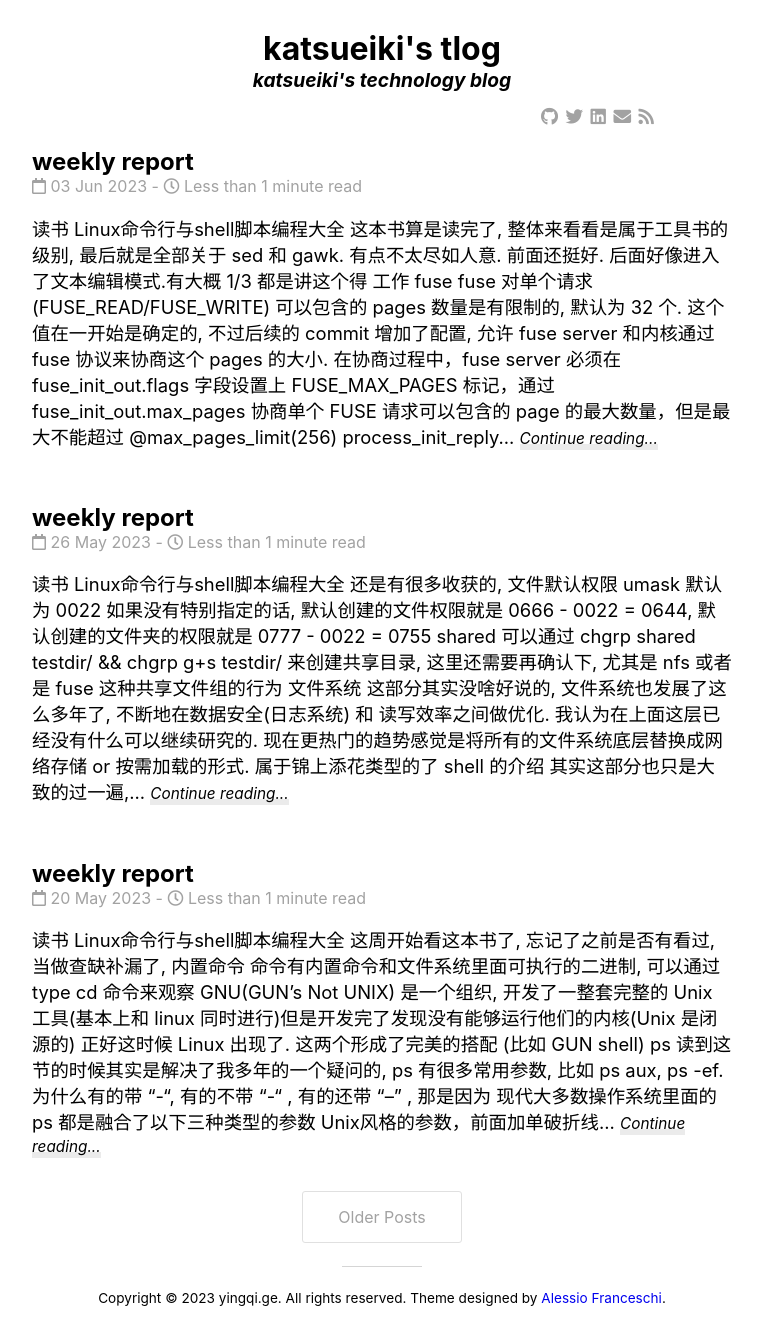
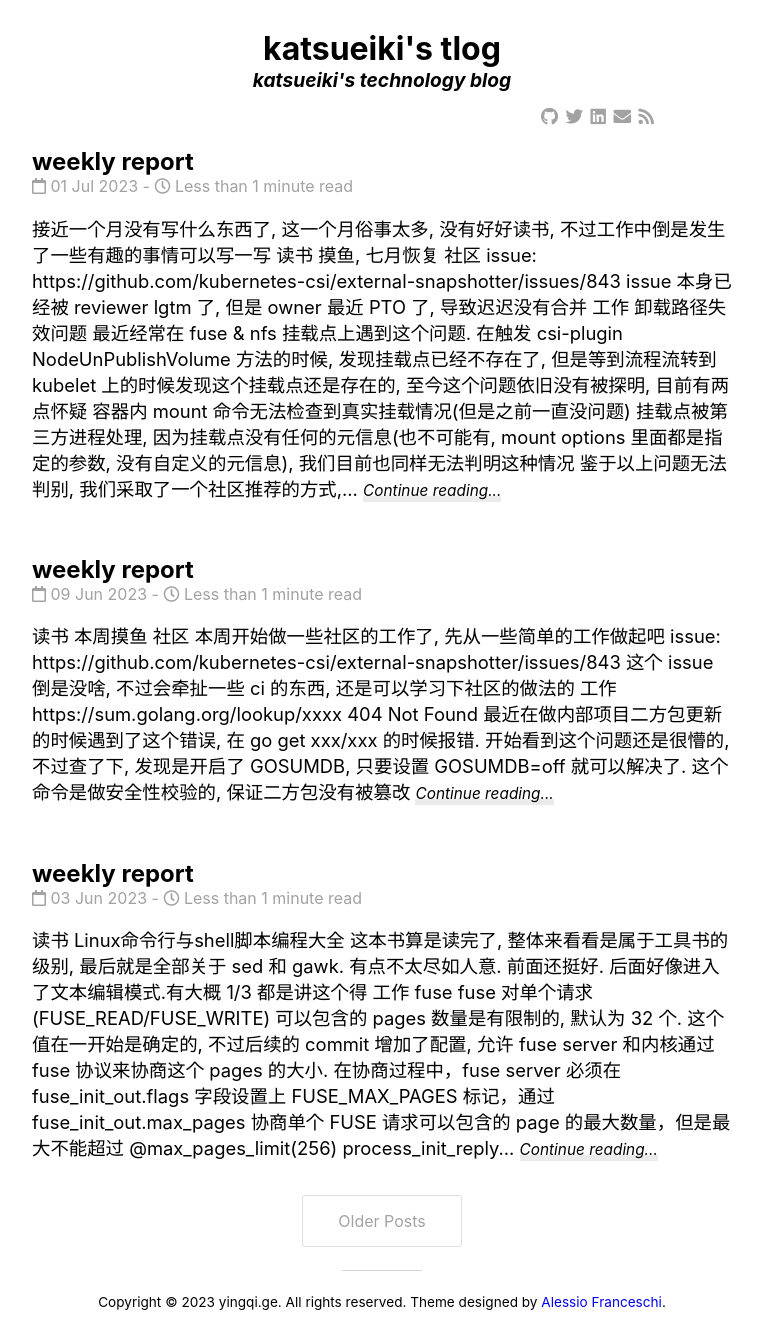
Before and after one commit to mowangdk/mowangdk.github.io, a Jekyll site: the page built from docs/index.html, in a window 1280 px wide. Shown: the whole page, without its empty margins (258-1020 px from the left). Built offline with Jekyll 4.4.1, drawn with Linux system fonts in a browser that asks for light colours; nearby versions of some CDN libraries; the list of posts is cut into pages by our own code.

Commit message:
Add diary

````diff
--- /dev/null
+++ b/docs/_posts/2023-06-09-tech-report.markdown
@@ -0,0 +1,25 @@
+---
+layout: post
+title:  "weekly report"
+date:   2023-06-09 22:30:08 +0800
+categories: weeklyreport
+---
+
+# 读书
+
+本周摸鱼
+
+# 社区
+
+本周开始做一些社区的工作了, 先从一些简单的工作做起吧
+
+issue: https://github.com/kubernetes-csi/external-snapshotter/issues/843
+
+这个 issue 倒是没啥, 不过会牵扯一些 ci 的东西, 还是可以学习下社区的做法的
+
+
+# 工作
+
+### https://sum.golang.org/lookup/xxxx 404 Not Found
+
+最近在做内部项目二方包更新的时候遇到了这个错误, 在  go get xxx/xxx 的时候报错. 开始看到这个问题还是很懵的, 不过查了下, 发现是开启了 GOSUMDB, 只要设置 GOSUMDB=off 就可以解决了. 这个命令是做安全性校验的, 保证二方包没有被篡改
--- /dev/null
+++ b/docs/_posts/2023-07-01-tech-report.markdown
@@ -0,0 +1,43 @@
+---
+layout: post
+title:  "weekly report"
+date:   2023-07-01 22:30:08 +0800
+categories: weeklyreport
+---
+
+接近一个月没有写什么东西了, 这一个月俗事太多, 没有好好读书, 不过工作中倒是发生了一些有趣的事情可以写一写
+
+# 读书
+
+摸鱼, 七月恢复
+
+# 社区
+
+
+issue: https://github.com/kubernetes-csi/external-snapshotter/issues/843
+
+issue 本身已经被 reviewer lgtm 了, 但是 owner 最近 PTO 了, 导致迟迟没有合并
+
+# 工作
+
+### 卸载路径失效问题
+
+最近经常在 fuse & nfs 挂载点上遇到这个问题. 在触发 csi-plugin ```NodeUnPublishVolume``` 方法的时候, 发现挂载点已经不存在了, 但是等到流程流转到 kubelet 上的时候发现这个挂载点还是存在的, 至今这个问题依旧没有被探明, 目前有两点怀疑
+- 容器内 mount 命令无法检查到真实挂载情况(但是之前一直没问题)
+- 挂载点被第三方进程处理, 因为挂载点没有任何的元信息(也不可能有, mount options 里面都是指定的参数, 没有自定义的元信息), 我们目前也同样无法判明这种情况
+
+鉴于以上问题无法判别, 我们采取了一个社区推荐的方式, 就是当检测 targetpath 并非挂载点 & 目录下无数据的时候, 直接删除掉这个目录, 目前看来这种做法已经收到了一些成效, 后面就再也没出现上述情况了, 目前看来可能性 2 大一些
+
+
+### 云盘监控数据丢失问题
+
+一个集群需要帮忙定位云盘数据监控问题, 相关指标暴露到 metrics 的接口上, 但是发现及时节点上存在云盘挂载依旧没有 metrics, 经确认是程序缺少rbac权限问题
+
+### oss
+
+在 oss 上通过扫描上传的带有dir 的文件其实并不是真正存储在与 oss 中的对象, 只是虚拟出来的带有 dir 的文件. 当我们实际将这个 dir 挂载到宿主机上的时候,会报timeout 的错误, 因为 fuse 根本找不到这个路径, 但是通过 fuse 创建的确实是在 oss 中存在对象的路径, 这个就应该算控制台上实现上的问题了
+
+
+### fuse
+
+Fuse 调用 chmod 的时候出现 io error , 查看 fuse chmod 实现, 发现chmod 的时候会检查 parents dir 的权限, 当前进程 user 的权限, 以及 操作对象的 oss metadata 来确定当前 user 是否可以操作, 如果不能操作的话就直接返回报错
````
Also changed, not shown: docs/_posts/2023-06-03-tech-report.markdown (line endings or trailing spaces).
